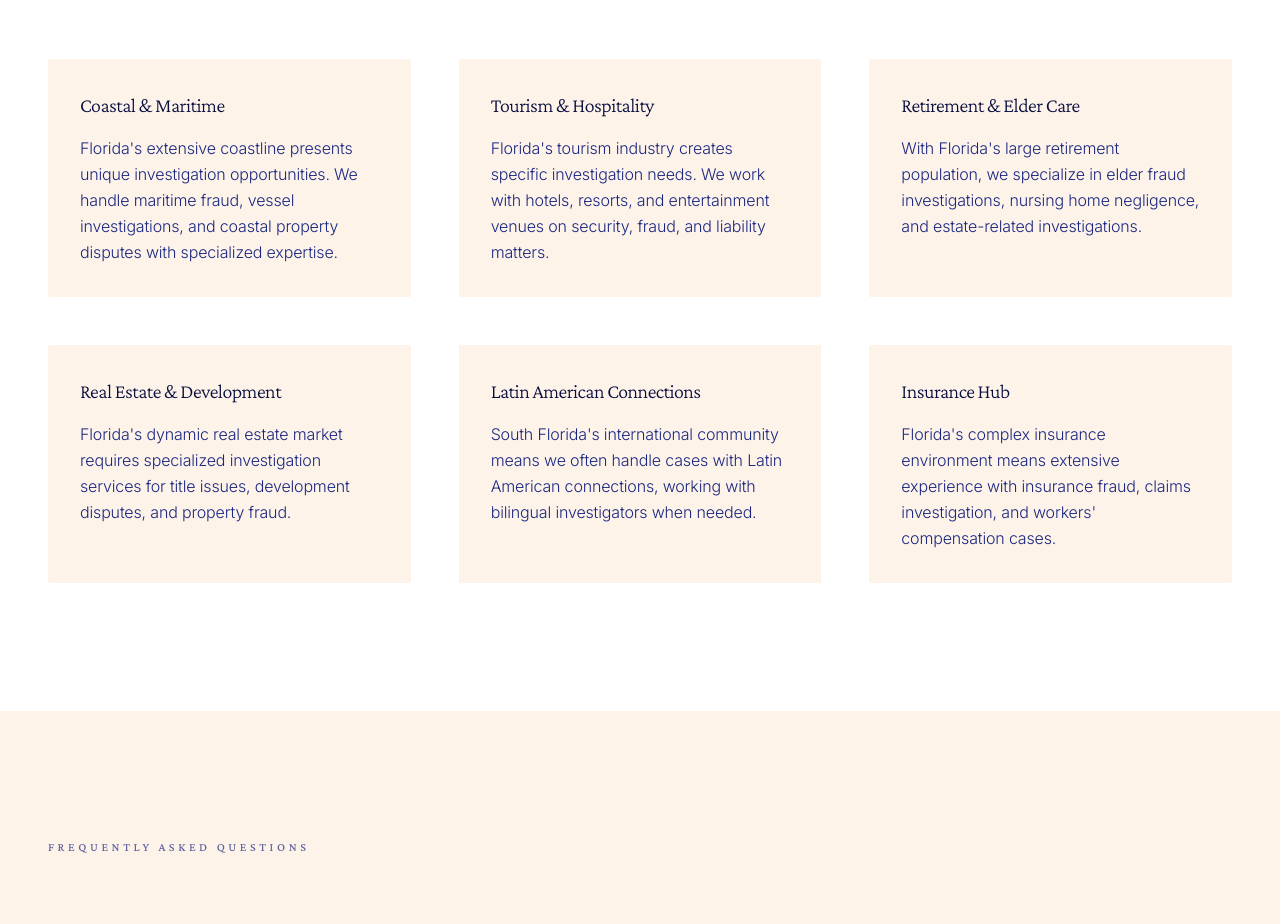
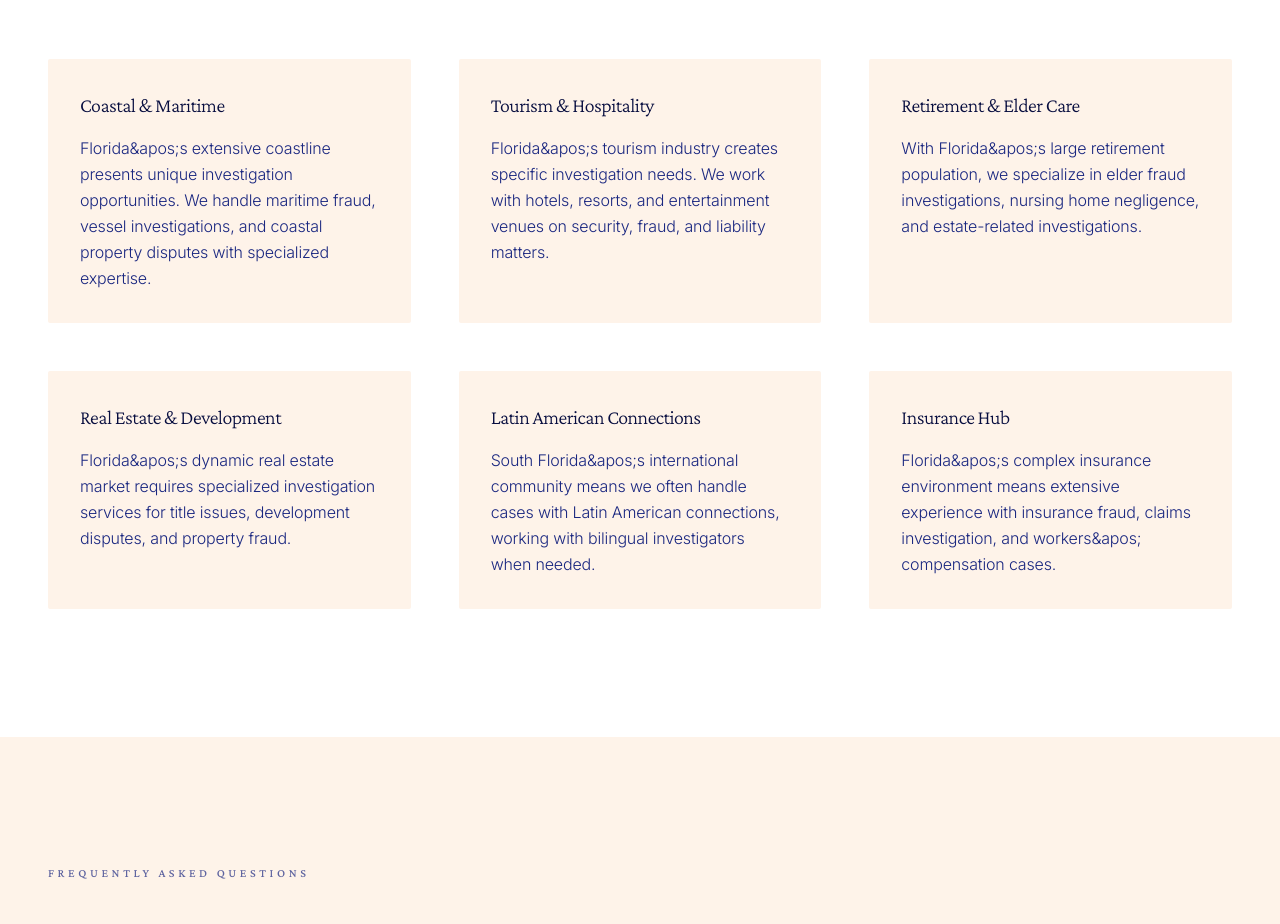
Before and after one commit to vznlabdev/MonacoPI, a Next.js app: page /locations/florida in a window 1280 px wide. Shown: the part 4124-5048 px from the top of the page. Built offline with nearby package versions, Linux system fonts and the light colour scheme.

Commit message:
fix apos

```diff
--- a/src/app/locations/colorado/page.tsx
+++ b/src/app/locations/colorado/page.tsx
@@ -146,10 +146,10 @@ export default function ColoradoLocationPage() {
                 Born in Colorado. Built on excellence.
               </h3>
               <p className="text-lg text-navy-lighter font-light leading-relaxed mb-6">
-                Monaco PI was founded in Colorado, where we've built our reputation on delivering results for individuals, attorneys, and corporations across the Front Range.
+                Monaco PI was founded in Colorado, where we&apos;ve built our reputation on delivering results for individuals, attorneys, and corporations across the Front Range.
               </p>
               <p className="text-lg text-navy-lighter font-light leading-relaxed">
-                Our deep understanding of Colorado's unique landscape—from urban Denver to mountain communities—combined with established local relationships gives our clients a distinct advantage.
+                Our deep understanding of Colorado&apos;s unique landscape—from urban Denver to mountain communities—combined with established local relationships gives our clients a distinct advantage.
               </p>
             </div>
 
@@ -205,7 +205,7 @@ export default function ColoradoLocationPage() {
 
           <div className="mt-12 p-8 bg-cream rounded-sm">
             <p className="text-navy-lighter font-light leading-relaxed text-center">
-              Don't see your city listed? We serve all of Colorado. <Link href="/contact" className="text-navy hover:text-navy-light transition-colors underline">Contact us</Link> to discuss your investigation needs.
+              Don&apos;t see your city listed? We serve all of Colorado. <Link href="/contact" className="text-navy hover:text-navy-light transition-colors underline">Contact us</Link> to discuss your investigation needs.
             </p>
           </div>
         </div>
@@ -224,7 +224,7 @@ export default function ColoradoLocationPage() {
                 Comprehensive investigation services
               </h3>
               <p className="text-lg text-navy-lighter font-light leading-relaxed mb-8">
-                Whether you're an individual seeking answers, an attorney building a case, or a corporation protecting assets, we provide the full spectrum of investigation services in Colorado.
+                Whether you&apos;re an individual seeking answers, an attorney building a case, or a corporation protecting assets, we provide the full spectrum of investigation services in Colorado.
               </p>
               <Link
                 href="/services"
--- a/src/app/locations/florida/page.tsx
+++ b/src/app/locations/florida/page.tsx
@@ -146,7 +146,7 @@ export default function FloridaLocationPage() {
                 Colorado excellence. Florida expertise.
               </h3>
               <p className="text-lg text-navy-lighter font-light leading-relaxed mb-6">
-                Monaco PI brings our proven track record of excellence to the Sunshine State. Our Florida operations combine Colorado's investigative standards with deep local knowledge of Florida's unique environment, laws, and communities.
+                Monaco PI brings our proven track record of excellence to the Sunshine State. Our Florida operations combine Colorado&apos;s investigative standards with deep local knowledge of Florida&apos;s unique environment, laws, and communities.
               </p>
               <p className="text-lg text-navy-lighter font-light leading-relaxed">
                 From the vibrant streets of Miami to the Gulf Coast beaches, our Florida-licensed investigators understand the diverse landscapes and cultures that make Florida investigations uniquely challenging.
@@ -185,9 +185,9 @@ export default function FloridaLocationPage() {
             <h3 className="text-3xl md:text-4xl font-light text-navy mb-8 tracking-tight">
               Professional investigations across Florida
             </h3>
-            <p className="text-lg text-navy-lighter font-light leading-relaxed max-w-3xl">
-              From South Florida's bustling metropolitan areas to the Panhandle's coastal communities, we provide comprehensive investigation services throughout the state. Our investigators understand Florida's diverse regions and unique investigative challenges.
-            </p>
+              <p className="text-lg text-navy-lighter font-light leading-relaxed max-w-3xl">
+                From South Florida&apos;s bustling metropolitan areas to the Panhandle&apos;s coastal communities, we provide comprehensive investigation services throughout the state. Our investigators understand Florida&apos;s diverse regions and unique investigative challenges.
+              </p>
           </div>
 
           <div className="grid grid-cols-2 md:grid-cols-3 lg:grid-cols-4 gap-4">
@@ -224,7 +224,7 @@ export default function FloridaLocationPage() {
                 Comprehensive services for Florida
               </h3>
               <p className="text-lg text-navy-lighter font-light leading-relaxed mb-8">
-                Whether you're dealing with family law matters, corporate fraud, or personal concerns, our Florida-licensed investigators provide thorough, professional service throughout the Sunshine State.
+                Whether you&apos;re dealing with family law matters, corporate fraud, or personal concerns, our Florida-licensed investigators provide thorough, professional service throughout the Sunshine State.
               </p>
               <Link
                 href="/services"
@@ -258,34 +258,34 @@ export default function FloridaLocationPage() {
           </h2>
 
           <h3 className="text-4xl md:text-5xl font-light text-navy mb-16 tracking-tight">
-            Understanding Florida's unique environment
+            Understanding Florida&apos;s unique environment
           </h3>
 
           <div className="grid md:grid-cols-3 gap-12">
             {[
               {
                 title: "Coastal & Maritime",
-                description: "Florida's extensive coastline presents unique investigation opportunities. We handle maritime fraud, vessel investigations, and coastal property disputes with specialized expertise."
+                description: "Florida&apos;s extensive coastline presents unique investigation opportunities. We handle maritime fraud, vessel investigations, and coastal property disputes with specialized expertise."
               },
               {
                 title: "Tourism & Hospitality",
-                description: "Florida's tourism industry creates specific investigation needs. We work with hotels, resorts, and entertainment venues on security, fraud, and liability matters."
+                description: "Florida&apos;s tourism industry creates specific investigation needs. We work with hotels, resorts, and entertainment venues on security, fraud, and liability matters."
               },
               {
                 title: "Retirement & Elder Care",
-                description: "With Florida's large retirement population, we specialize in elder fraud investigations, nursing home negligence, and estate-related investigations."
+                description: "With Florida&apos;s large retirement population, we specialize in elder fraud investigations, nursing home negligence, and estate-related investigations."
               },
               {
                 title: "Real Estate & Development",
-                description: "Florida's dynamic real estate market requires specialized investigation services for title issues, development disputes, and property fraud."
+                description: "Florida&apos;s dynamic real estate market requires specialized investigation services for title issues, development disputes, and property fraud."
               },
               {
                 title: "Latin American Connections",
-                description: "South Florida's international community means we often handle cases with Latin American connections, working with bilingual investigators when needed."
+                description: "South Florida&apos;s international community means we often handle cases with Latin American connections, working with bilingual investigators when needed."
               },
               {
                 title: "Insurance Hub",
-                description: "Florida's complex insurance environment means extensive experience with insurance fraud, claims investigation, and workers' compensation cases."
+                description: "Florida&apos;s complex insurance environment means extensive experience with insurance fraud, claims investigation, and workers&apos; compensation cases."
               },
             ].map((item, index) => (
               <div key={index} className="bg-cream p-8 rounded-sm">
--- a/src/app/locations/page.tsx
+++ b/src/app/locations/page.tsx
@@ -161,7 +161,7 @@ export default function LocationsPage() {
                 Why local presence matters
               </h2>
               <p className="text-lg text-navy-lighter font-light leading-relaxed mb-6">
-                Private investigation isn't one-size-fits-all. Each state has unique laws, regulations, and local nuances that impact how investigations are conducted.
+                Private investigation isn&apos;t one-size-fits-all. Each state has unique laws, regulations, and local nuances that impact how investigations are conducted.
               </p>
               <p className="text-lg text-navy-lighter font-light leading-relaxed">
                 Our licensed investigators understand local jurisdictions, have established relationships with local resources, and know the terrain—both literally and figuratively.
```
Also changed, not shown: src/app/locations/texas/page.tsx (+10 -10 lines).
